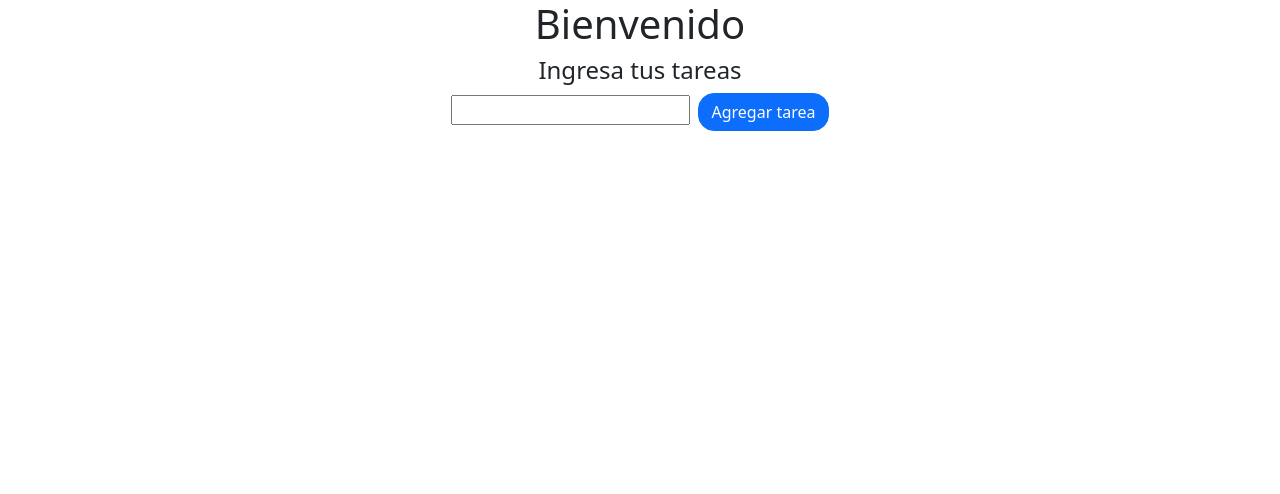
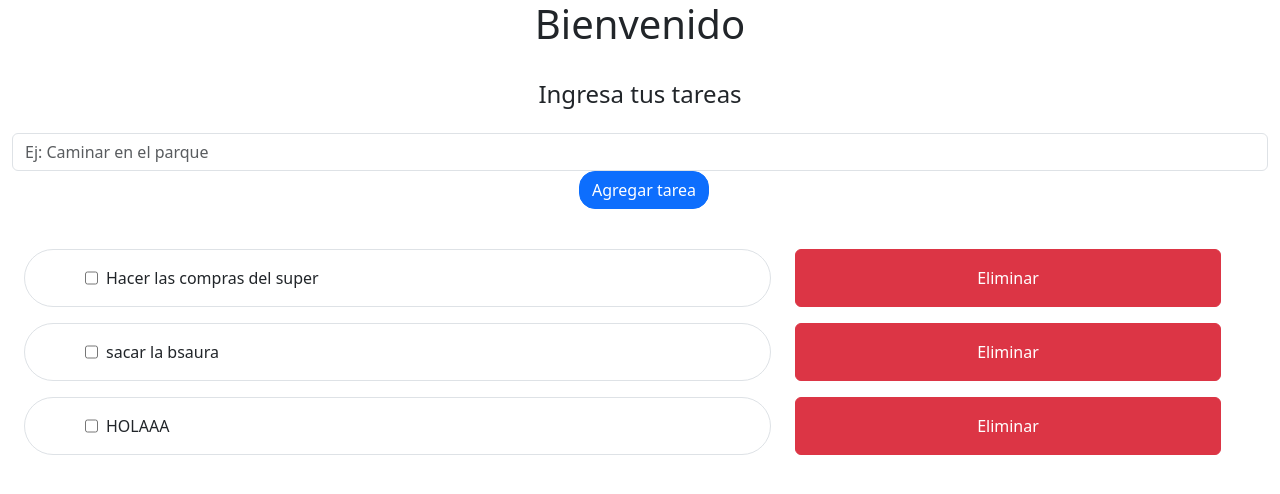
Before and after one commit to MaiaFede/Backend-ListaTareas, a React (Vite) app: page / in a window 1280 px wide. Shown: the top 494 px of the page. Built offline with nearby package versions, Linux system fonts and the light colour scheme; data requests are answered from the project's data file.

Commit message:
Agregue la funcion leer tarea y  crear tarea, tambien añadi otro componente itemTarea

```diff
--- a/db.json
+++ b/db.json
@@ -1,8 +1,19 @@
 {
-    "tareas":[
-        {
-            "nombreTarea" : "Hacer las compras del super",
-            "completado": false
-        }
-    ]
+  "tareas": [
+    {
+      "nombreTarea": "Hacer las compras del super",
+      "completado": false,
+      "id": "0e27"
+    },
+    {
+      "id": "3e21",
+      "nombreTarea": "sacar la bsaura",
+      "completado": false
+    },
+    {
+      "id": "32eb",
+      "nombreTarea": "HOLAAA",
+      "completado": false
+    }
+  ]
 }
--- a/package.json
+++ b/package.json
@@ -12,7 +12,10 @@
   "dependencies": {
     "bootstrap": "^5.3.2",
     "react": "^18.2.0",
-    "react-dom": "^18.2.0"
+    "react-bootstrap": "^2.10.2",
+    "react-dom": "^18.2.0",
+    "react-hook-form": "^7.51.1",
+    "sweetalert2": "^11.10.6"
   },
   "devDependencies": {
     "@types/react": "^18.2.43",
--- /dev/null
+++ b/src/components/ItemTarea.jsx
@@ -0,0 +1,15 @@
+import React from 'react';
+import { Button } from 'react-bootstrap';
+const ItemTarea = ({tarea}) => {
+    return (
+        <li key={tarea.id} className="list-unstyled mt-3 row ">
+                    <div className="conteiner-fluid border rounded-pill d-flex justify-content-start col-7 mx-4">
+                    <input type="checkbox" checked={tarea.completado} onChange={(e) => {e.target.value}} className="ms-5" />
+                    <p className='mt-3 me-5 ms-2'> {tarea.nombreTarea} </p>
+                    </div>
+     <Button className="btn btn-danger col-4">Eliminar</Button>
+       </li>
+    );
+};
+
+export default ItemTarea;
--- a/src/components/ListaTareas.jsx
+++ b/src/components/ListaTareas.jsx
@@ -1,54 +1,95 @@
-import {useState} from 'react';
+import { useState, useEffect } from "react";
+import { leerTareas, crearTarea } from "../helpers/queries";
+import { Form, Button } from "react-bootstrap";
+import { useForm } from "react-hook-form";
+import ItemTarea from "./ItemTarea";
+import Swal from "sweetalert2";
 
 const ListaTareas = () => {
-    const [tareas, setTareas] = useState([]);
-    const [nuevaTarea, setNuevaTarea] = useState("");
+  const [tareas, setTareas] = useState([]);
+  const {
+    register,
+    handleSubmit,
+    formState: { errors },
+    reset,
+  } = useForm();
 
-      function añadirTarea() {
-        const tareaNueva = {
-          text: nuevaTarea,
-          completed: false,
-        };
+  useEffect(() => {
+    obtenerTareas();
+  }, []);
 
-        setTareas([...tareas, tareaNueva]);
-        setNuevaTarea("")
-      }
-      function eliminarTarea(index) {
-        const tareasNuevas = tareas.slice();
-        tareasNuevas.splice(index, 1);
+  const obtenerTareas = async () => {
+    const respuesta = await leerTareas();
+    if (respuesta.status === 200) {
+      const datos = await respuesta.json();
+      setTareas(datos);
+    } else {
+    }
+  };
+  const datosValidados = async (tarea) => {
+    const tareaNueva = {
+      nombreTarea: tarea.nombreTarea,
+      completado: false,
+    };
+    const respuesta = await crearTarea(tareaNueva);
 
-        setTareas(tareasNuevas);
+    if (respuesta.status === 201) {
+      Swal.fire({
+        title: "Tarea creada",
+        text: `La tarea: ${tarea.nombreTarea}, fue creada correctamente`,
+        icon: "success",
+      });
+      reset();
+      obtenerTareas();
+    } else {
+      Swal.fire({
+        title: "Ocurrio un error",
+        text: `La tarea no pudo ser creada, intente esta operación en unos minutos`,
+        icon: "error",
+      });
+    }
+  };
 
-      }
-      function completarTarea(index) {
-        const tareasNuevas = tareas.slice();
-        tareasNuevas[index].completed = true;
+  return (
+    <div className="container-fluid align-center text-center ">
+                  <h1>Bienvenido</h1>            <h4>Ingresa tus tareas</h4>
+      <Form className="my-4" onSubmit={handleSubmit(datosValidados)}>
+        <Form.Group className="mb-3" controlId="formNombreTarea">
+          <Form.Control
+            type="text"
+            placeholder="Ej: Caminar en el parque"
+            {...register("nombreTarea", {
+              required: "El nombre de la tarea es un dato obligatorio",
+              minLength: {
+                value: 3,
+                message:
+                  "El nombre de la tarea debe tener como minimo 3 caracteres",
+              },
+              maxLength: {
+                value: 100,
+                message:
+                  "El nombre de la tarea debe tener como maximo 100 caracteres",
+              },
+            })}
+          />
+          <Form.Text className="text-danger">
+            {errors.nombreTarea?.message}
+          </Form.Text>
+          <Button type="submit" variant="primary" className="rounded-4 ms-2">
+            Agregar tarea
+          </Button>
+        </Form.Group>
 
-        setTareas(tareasNuevas);
-      }
-    return (
+      </Form>
+      <ul className="list-group">
+        {tareas.map((tarea) => (
+          <ItemTarea key={tarea.id} tarea={tarea}></ItemTarea>
+        ))}
 
-        <div className="container-fluid align-center text-center ">
-                    <h1>Bienvenido</h1>
-                    <h4>Ingresa tus tareas</h4>
-                    <input type="text" value={nuevaTarea} onChange={(event)=>{setNuevaTarea(event.target.value)}} />
-                    <button onClick={añadirTarea} className="btn btn-primary rounded-4 ms-2">Agregar tarea</button>
-                    <ul className="list-group">
-        {tareas.map((tarea, index) => (
-                  <li key={index} className="list-unstyled mt-3 row ">
-                    <div className="conteiner-fluid border rounded-pill d-flex justify-content-start col-7 mx-4">
-                    <input type="checkbox" checked={tarea.completed} onChange={() => completarTarea(index)} className="ms-5" />
-                    <p className='mt-3 me-5 ms-2'> {tarea.text} </p>
+      </ul>
 
-                    </div>
-                    <button onClick={() => eliminarTarea(index)} className="btn btn-danger col-4">Eliminar</button>
-                  </li>
-                ))}
-
-
-                    </ul>
-                </div>
-            );
+    </div>
+  );
 };
 
 export default ListaTareas;
--- /dev/null
+++ b/src/helpers/queries.js
@@ -0,0 +1,28 @@
+const APITareas = import.meta.env.VITE_API_TAREA
+console.info(APITareas)
+
+export const leerTareas = async()=>{
+try {
+   const respuesta = await fetch(APITareas)
+    return respuesta
+
+} catch (error) {
+    console.error(error)
+}
+}
+
+export const crearTarea = async (tareaNueva) => {
+    try {
+      const respuesta = await fetch(APITareas,{
+        method: "POST",
+        headers:{
+          "Content-Type":"application/json"
+        },
+        body: JSON.stringify(tareaNueva)
+      });
+      console.info(respuesta);
+      return respuesta;
+    } catch (error) {
+      console.error(error);
+    }
+  };
```
Also changed, not shown: 2 other files (tests, documents, lock files or other folders).
